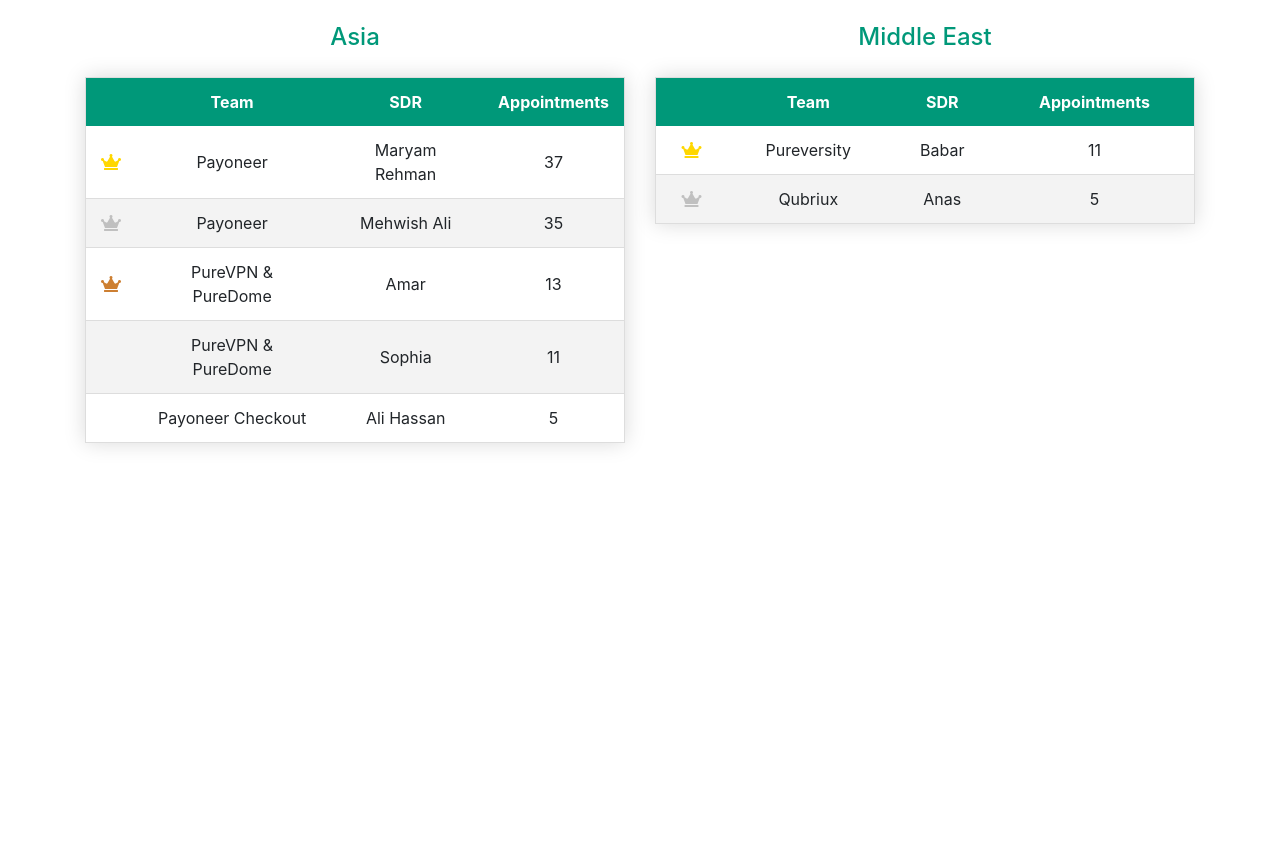
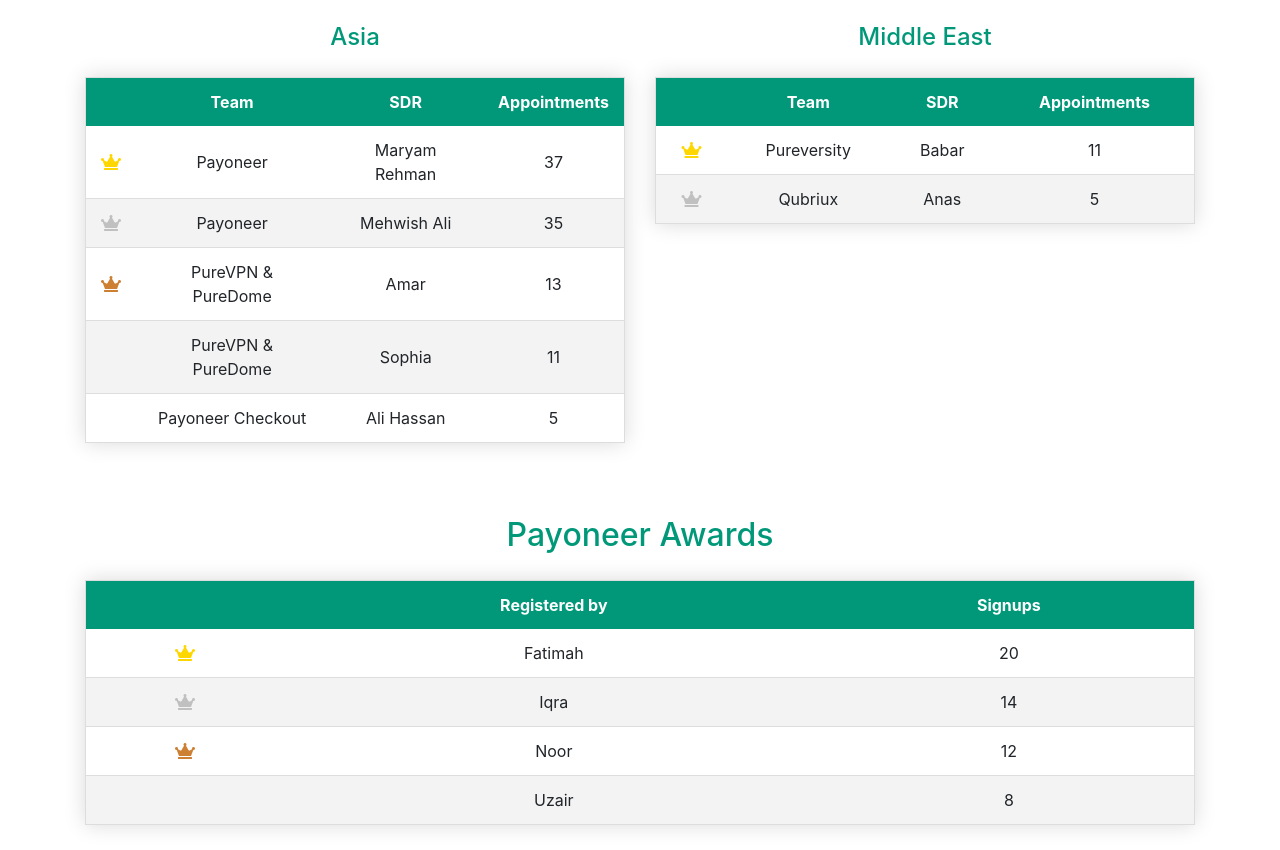
Before and after one commit to Scalemill-SalesOps/apt_leaderboard, a plain HTML site: page index.html in a window 1280 px wide. Shown: the part 876-1726 px from the top of the page. Before the commit the page ends 1368 px from the top, so only its background shows below. Drawn offline with nearby package versions, Linux system fonts and the light colour scheme.

Commit message:
Payoneer Awards added

```diff
--- a/index.html
+++ b/index.html
@@ -38,8 +38,43 @@
 
       <!-- Leaderboard Tables -->
       <div class="leaderboard-container"></div>
+
+      <!-- Payoneer Awards Section -->
+      <div class="payoneer-awards-section mt-5">
+        <h2 class="awards-heading">Payoneer Awards</h2>
+        <table class="styled-table">
+          <thead>
+            <tr>
+              <th></th> <!-- Empty header for the crown column -->
+              <th>Registered by</th>
+              <th>Signups</th>
+            </tr>
+          </thead>
+          <tbody>
+            <tr>
+              <td><i class="fas fa-crown" style="color: #FFD700;"></i></td> <!-- Gold Crown -->
+              <td>Fatimah</td>
+              <td>20</td>
+            </tr>
+            <tr>
+              <td><i class="fas fa-crown" style="color: #C0C0C0;"></i></td> <!-- Silver Crown -->
+              <td>Iqra</td>
+              <td>14</td>
+            </tr>
+            <tr>
+              <td><i class="fas fa-crown" style="color: #CD7F32;"></i></td> <!-- Bronze Crown -->
+              <td>Noor</td>
+              <td>12</td>
+            </tr>
+            <tr>
+              <td></td> <!-- No crown for Uzair -->
+              <td>Uzair</td>
+              <td>8</td>
+            </tr>
+          </tbody>
+        </table>
       </div>
-  </div>
+
       <script src="data.js"></script> <!-- External data file -->
       <script src="script.js"></script> <!-- External script file -->
       <!-- JavaScript -->
--- a/styles.css
+++ b/styles.css
@@ -131,3 +131,10 @@
         font-size: 16px; /* Slightly smaller font size for side-by-side tables */
     }
 }
+
+.awards-heading {
+    font-size: 2rem;
+    color: #009879; /* A distinct color to differentiate from leaderboard headings */
+    text-align: center;
+    margin-bottom: 20px;
+}
```
Lines whose indentation alone changed are shown as unchanged.
